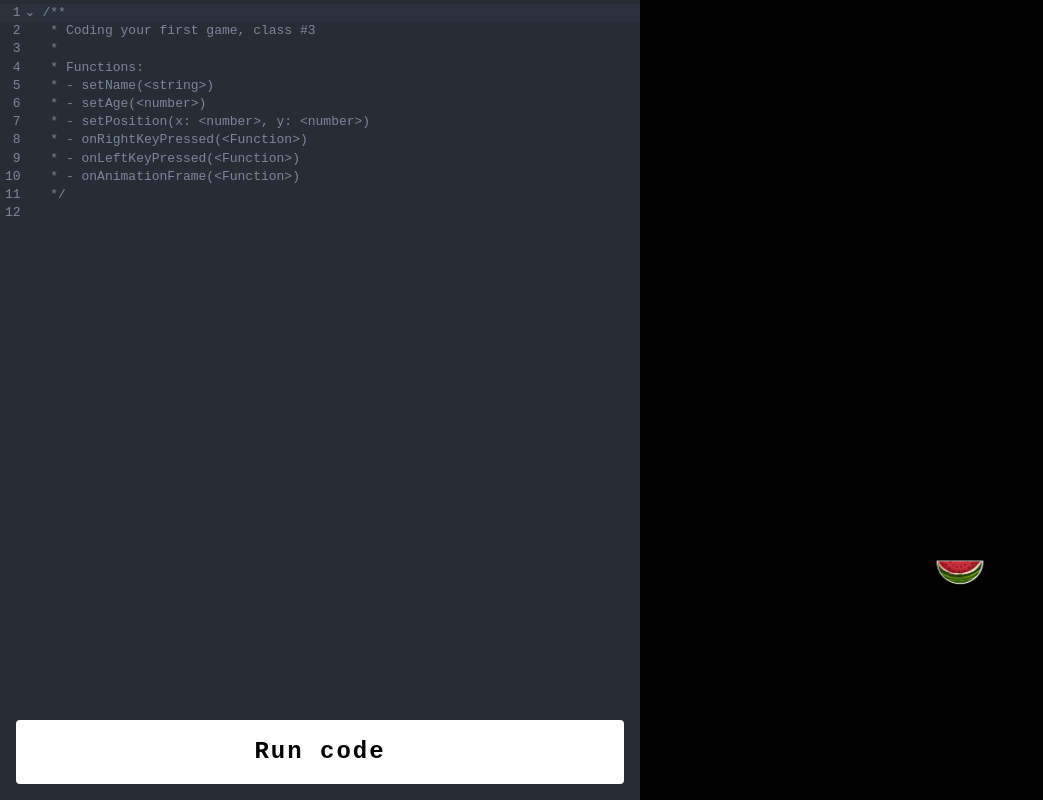
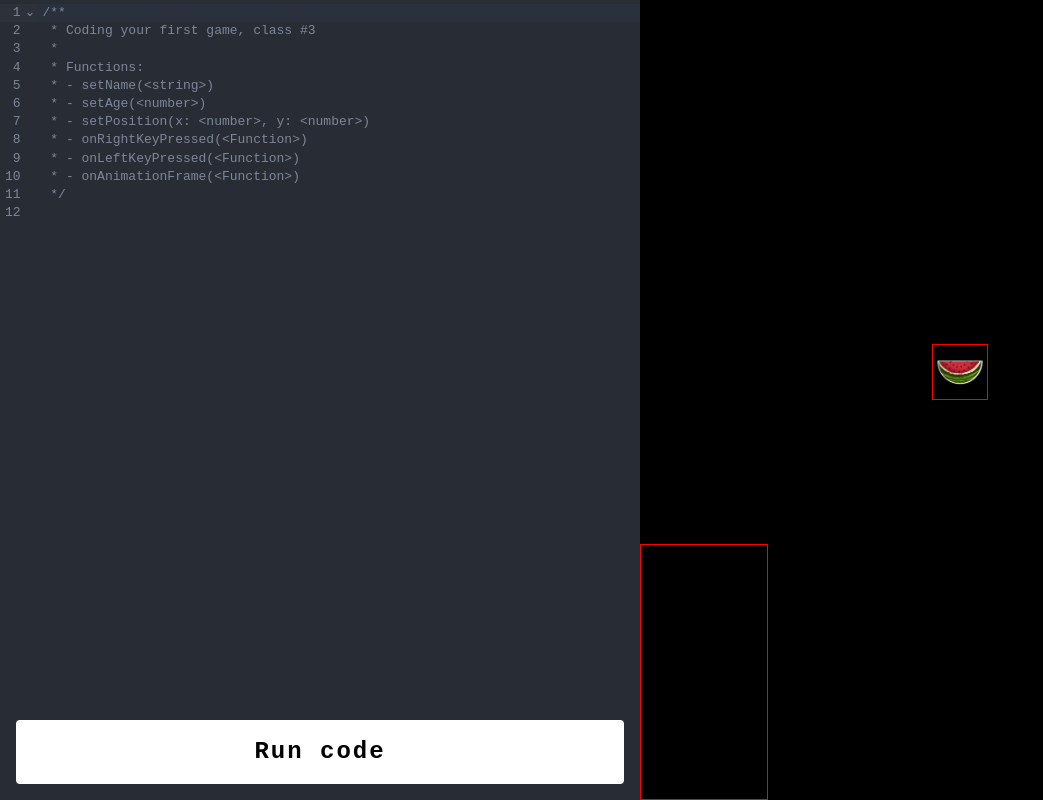
Before and after one commit to eschirtz/abstraction, a Vue app: page / in a window 1280 px wide. Both pictures are taken after a click on the button "Run code". Shown: the whole page, without its empty margins (0-1043 px from the left). Built offline with nearby package versions, Linux system fonts and the light colour scheme.

Commit message:
I'm cool

```diff
--- a/src/App.vue
+++ b/src/App.vue
@@ -5,7 +5,7 @@
       <button @click="runCode">Run code</button>
     </div>
     <GameSplash v-if="loading" />
-    <Game v-else :character="character" :opponent="opponent" :fruit="fruit" />
+    <Game v-else :me="character" :opponent="opponent" :fruit="fruit" />
   </div>
 </template>
 
@@ -26,15 +26,17 @@ const STORAGE_KEY = "v0.code"
 const loading = ref(true);
 const character = ref<Character>({
   x: 0,
-  y: 0
+  y: 0,
+  height: 256,
 });
 
 const opponent = ref<Character>({
   x: 0,
-  y: 0
+  y: 0,
+  height: 256,
 });
 
-const fruit = ref([{ x: 0, y: 200 }]);
+const fruit = ref([{ x: 0, y: 400 }]);
 
 function subscribeToOpponent(name: string) {
   const opponentRef = fb.ref(fb.db, 'users/' + name);
@@ -67,6 +69,35 @@ function setPosition(x: number, y?: number) {
   character.value.x = x;
   character.value.y = y ?? character.value.y;
   fb.setCharacter({ ...character.value, x, y: y ?? character.value.y });
+}
+
+function checkForCollisions(): ('fruit' | 'opponent')[] {
+  const collisions: ('fruit' | 'opponent')[] = [];
+
+  const CharacterWidth = 128;
+  const CharacterHeight = 256;
+
+  const FruitWidth = 56;
+  const FruitHeight = FruitWidth;
+
+  // Check for collisions with fruit
+  fruit.value.forEach((f) => {
+    if (
+      character.value.x < f.x + FruitWidth &&
+      character.value.x + CharacterWidth > f.x &&
+      character.value.y < f.y + FruitHeight &&
+      character.value.y + CharacterHeight > f.y
+    ) {
+      collisions.push('fruit');
+      character.value.score = (character.value.score ?? 0) + 1;
+    }
+  });
+
+  collisions.forEach((collision) => {
+    // alert(`You collided with ${collision}`);
+  });
+
+  return [];
 }
 
 let leftKeyHandler: (character: Character) => void;
@@ -121,6 +152,7 @@ function runCode() {
       'onDownKeyPressed',
       'onSpacebarPressed',
       'onAnimationFrame',
+      'checkForCollisions',
       userCode
     );
     runUserCode(
@@ -133,7 +165,8 @@ function runCode() {
       onUpKeyPressed,
       onDownKeyPressed,
       onSpacebarPressed,
-      onAnimationFrame
+      onAnimationFrame,
+      checkForCollisions
     );
     loading.value = false;
     localStorage.setItem(STORAGE_KEY, userCode);
--- /dev/null
+++ b/src/usePosition.ts
@@ -0,0 +1,22 @@
+export default function usePosition() {
+
+    /**
+     * Transform x, y, position into world space
+     * Height is required to calculate the position by moving an elements origin to the bottom left corner
+     * @param x
+     * @param y
+     * @param height
+     * @returns
+     */
+    function getStyle(x: number, y: number, height: number) {
+        return {
+            position: 'absolute',
+            left: `${x}px`,
+            top: `calc(100vh - ${y}px - ${height}px)`,
+        }
+    }
+
+    return {
+        getStyle
+    }
+}
--- a/src/views/Fruit.vue
+++ b/src/views/Fruit.vue
@@ -35,5 +35,6 @@ img {
   position: absolute;
   top: calc(100vh - var(--height) - v-bind(Y));
   left: calc(50% - (var(--width) / 2) + v-bind(X));
+  border: red solid 1px;
 }
 </style>
--- a/src/views/Game.vue
+++ b/src/views/Game.vue
@@ -1,20 +1,23 @@
 <template>
   <div class="bg">
-    <div v-if="character.name" class="flex">
-      <div v-for="c of [character, opponent]" :key="c.name" class="flex grow">
+    <div v-if="me.name" class="flex">
+      <div v-for="c of [me, opponent]" :key="c.name" class="flex grow">
         <h1 class="text-center text-lg font-sans font-bold text-white tracking-wider">{{ c.name }}: {{  c.score ?? 0 }}</h1>
       </div>
     </div>
-    <Character :segments="character.bodyParts ?? []" class="character"/>
-    <Character :segments="opponent.bodyParts ?? []" class="opponent"/>
+    <Character :segments="me.bodyParts ?? []" class="character" :style="position.getStyle(me.x, me.y, me.height)" />
+    <Character :segments="opponent.bodyParts ?? []" class="opponent character" :style="position.getStyle(opponent.x, opponent.y, opponent.height)" />
     <Fruit v-for="f of fruit" :key="f.x + f.y" :x="f.x" :y="f.y"/>
   </div>
 </template>
 
 <script lang="ts" setup>
 import { computed } from "vue";
+import usePosition from "@/usePosition";
 import Character from "./Character.vue"
 import Fruit from "./Fruit.vue"
+
+const position = usePosition();
 
 export interface Character {
   name?: string;
@@ -23,6 +26,7 @@ export interface Character {
   bodyParts?: string[];
   x: number;
   y: number;
+  height: number;
   score?: number;
 }
 
@@ -32,7 +36,7 @@ export interface Fruit {
 }
 
 const props = defineProps<{
-  character: Character;
+  me: Character;
   opponent: Character;
   fruit: Fruit[];
 }>();
@@ -41,13 +45,13 @@ defineEmits({
 
 });
 
-const characterY = computed(() => {
-  const y = props.character.y;
+const meY = computed(() => {
+  const y = props.me.y;
   return y + 'px';
 })
 
-const characterX = computed(() => {
-  const x = props.character.x;
+const meX = computed(() => {
+  const x = props.me.x;
   return x + 'px';
 })
 
@@ -76,18 +80,16 @@ const opponentX = computed(() => {
   --character-height: 256px;
   width: var(--character-width);
   height: var(--character-height);
-  position: absolute;
-  top: calc(100vh - var(--character-height) - v-bind(characterY));
-  left: calc(50% - (var(--character-width) / 2) + v-bind(characterX));
+  border: red solid 1px;
+}
+
+.me {
+  top: calc(100vh - var(--character-height) - v-bind(meY));
+  left: calc(50% + v-bind(meX));
 }
 
 .opponent {
-  --character-width: 128px;
-  --character-height: 256px;
-  width: var(--character-width);
-  height: var(--character-height);
-  position: absolute;
   top: calc(100vh - var(--character-height) - v-bind(opponentY));
-  left: calc(50% - (var(--character-width) / 2) + v-bind(opponentX));
+  left: calc(50% - (var(--character-width)) + v-bind(opponentX));
 }
 </style>
```
